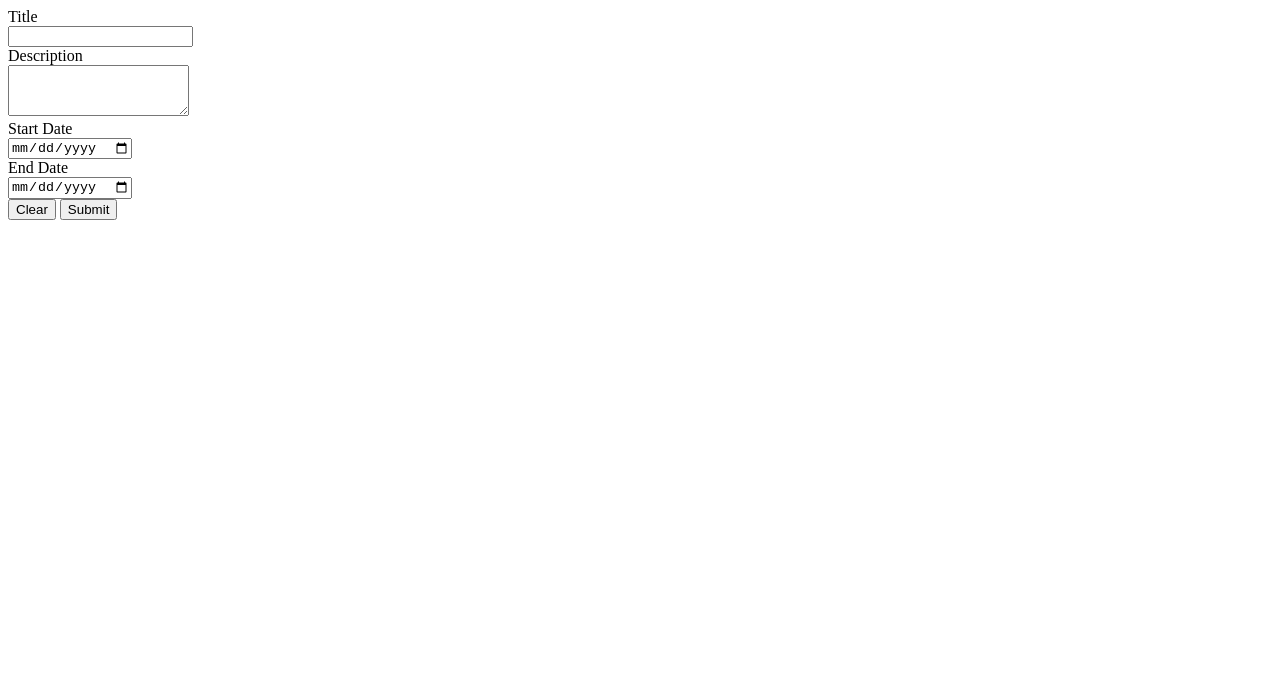
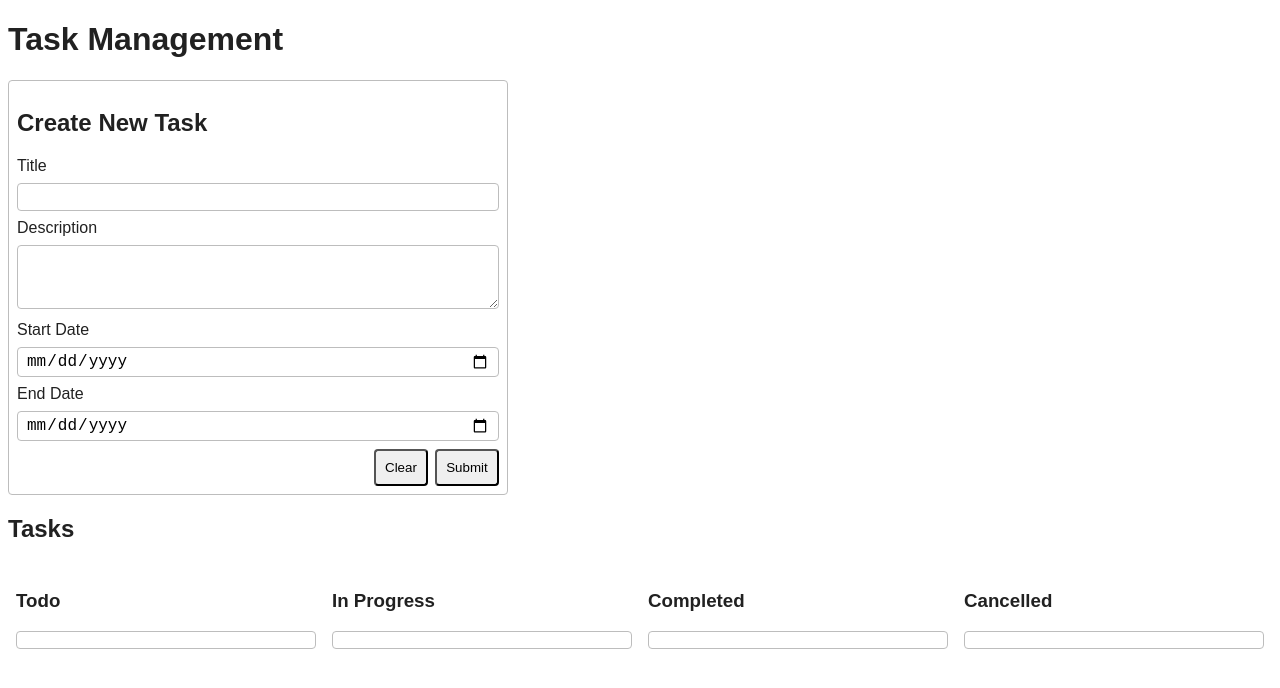
Before and after one commit to geoffreymouton520/vanila-js-todo, a website built with webpack: page index.html in a window 1280 px wide. Built offline with nearby package versions, Linux system fonts and the light colour scheme.

Commit message:
Added basic styling

```diff
--- a/index.html
+++ b/index.html
@@ -5,7 +5,10 @@
     <title>Task Manager</title>
 </head>
 <body>
-<form id="create-task">
+<h1>Task Management</h1>
+<div id="create-task" class="card">
+    <h2>Create New Task</h2>
+    <form id="create-task-form">
         <div class="form-group">
             <label for="create-task-title">Title</label>
             <input type="text" name="title" id="create-task-title">
@@ -22,11 +25,33 @@
             <label for="create-task-end-date">End Date</label>
             <input type="date" name="end-date" id="create-task-end-date">
         </div>
-    <div class="form-group">
-        <button type="reset">Clear</button>
-        <button type="submit" id="create-task-submit">Submit</button>
+        <div class="form-btn-group">
+            <button type="reset" class="btn">Clear</button>
+            <button type="submit" class="btn" id="create-task-submit">Submit</button>
         </div>
     </form>
+</div>
+<div id="task-swim-lanes">
+    <h2>Tasks</h2>
+    <div class="row">
+        <div id="todo-tasks" class="column">
+            <h3>Todo</h3>
+            <div class="card"></div>
+        </div>
+        <div id="in-progress-tasks" class="column">
+            <h3>In Progress</h3>
+            <div class="card"></div>
+        </div>
+        <div id="completed-tasks" class="column">
+            <h3>Completed</h3>
+            <div class="card"></div>
+        </div>
+        <div id="cancelled-tasks" class="column">
+            <h3>Cancelled</h3>
+            <div class="card"></div>
+        </div>
+    </div>
+</div>
 <script src="dist/app.js"></script>
 </body>
 </html>
--- a/src/assets/app.scss
+++ b/src/assets/app.scss
@@ -1,5 +1,87 @@
-.form-group {
-  label {
-    display: block;
+$primary-color-dark: #455A64;
+$primary-color: #607D8B;
+$primary-color-light: #CFD8DC;
+$primary-color-text: #FFFFFF;
+$accent-color: #448AFF;
+$primary-text-color: #212121;
+$secondary-text-color: #757575;
+$divider-color: #BDBDBD;
+body {
+  font-family: Arial, sans-serif;
+  color: $primary-text-color;
+}
+
+*,
+*::before,
+*::after {
+  box-sizing: border-box;
+}
+
+.card {
+  border: 0.5px solid $divider-color;
+  border-radius: 4px;
+  padding: 0.5em;
+}
+
+.btn {
+  border-radius: 4px;
+  padding: 0.7em;
+}
+
+.row {
+  display: flex;
+}
+
+.column {
+  flex: 1;
+  margin: 0.5em;
+}
+
+#create-task {
+  max-width: 500px;
+  width: 100%;
+}
+
+form {
+  width: 100%;
+
+  .form-group {
+    width: 100%;
+
+    label {
+      width: 100%;
+      margin-top: 0.5em;
+      display: block;
+    }
+
+    input {
+      width: 100%;
+      font-size: max(16px, 1em);
+      padding: 0.25em 0.5em;
+      margin-top: 0.5em;
+      background-color: #fff;
+      border: 1px solid $divider-color;
+      border-radius: 4px;
+    }
+
+    textarea {
+      width: 100%;
+      font-size: max(16px, 1em);
+      padding: 0.25em 0.5em;
+      margin-top: 0.5em;
+      background-color: #fff;
+      border: 1px solid $divider-color;
+      border-radius: 4px;
+    }
+  }
+
+  .form-btn-group {
+    display: flex;
+    margin-top: 0.5em;
+    justify-content: end;
+
+    .btn {
+      margin-left: 0.5em;
+    }
   }
 }
--- a/src/components/create-task.component.ts
+++ b/src/components/create-task.component.ts
@@ -14,7 +14,7 @@ export class CreateTaskComponent {
     }
 
     public init(): void {
-        this.form = document.getElementById('create-task') as HTMLFormElement;
+        this.form = document.getElementById('create-task-form') as HTMLFormElement;
 
         this.title = document.getElementById('create-task-title') as HTMLInputElement;
         this.description = document.getElementById('create-task-description') as HTMLTextAreaElement;
```
Lines whose indentation alone changed are shown as unchanged.
